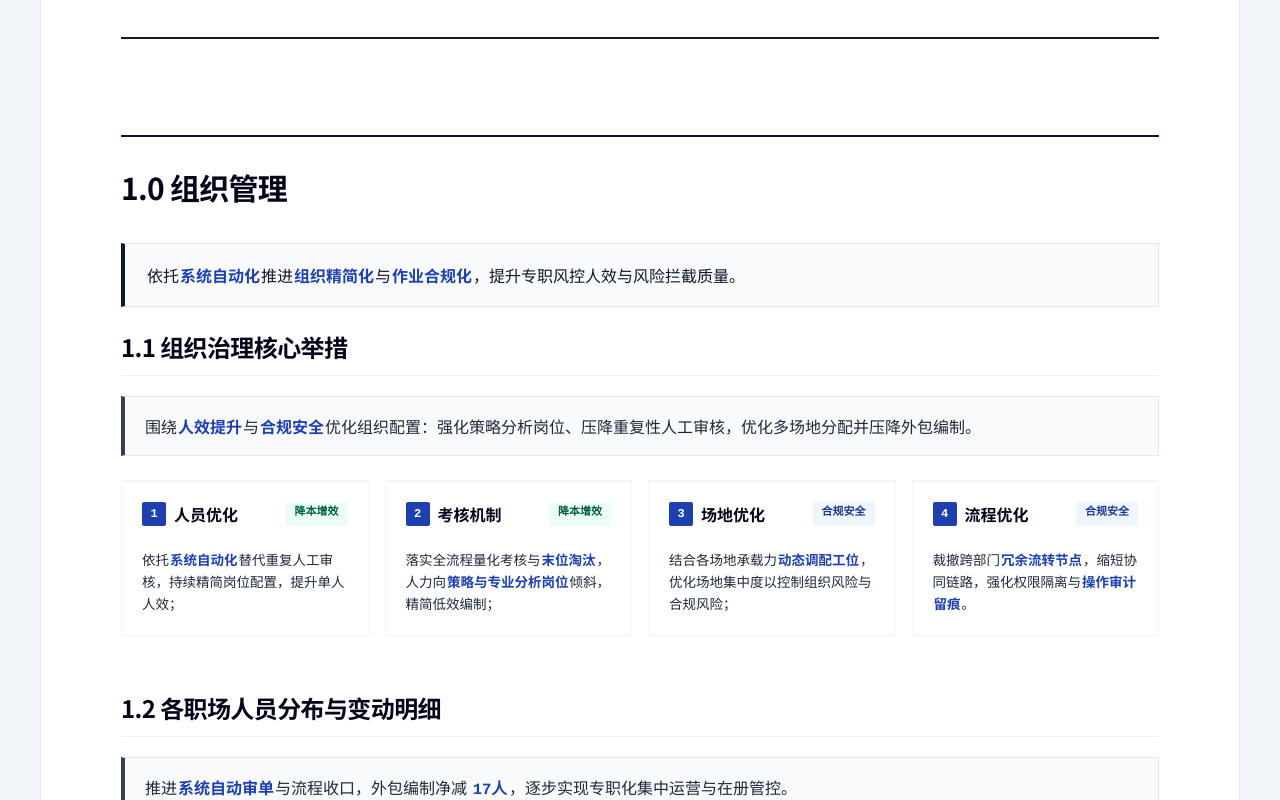
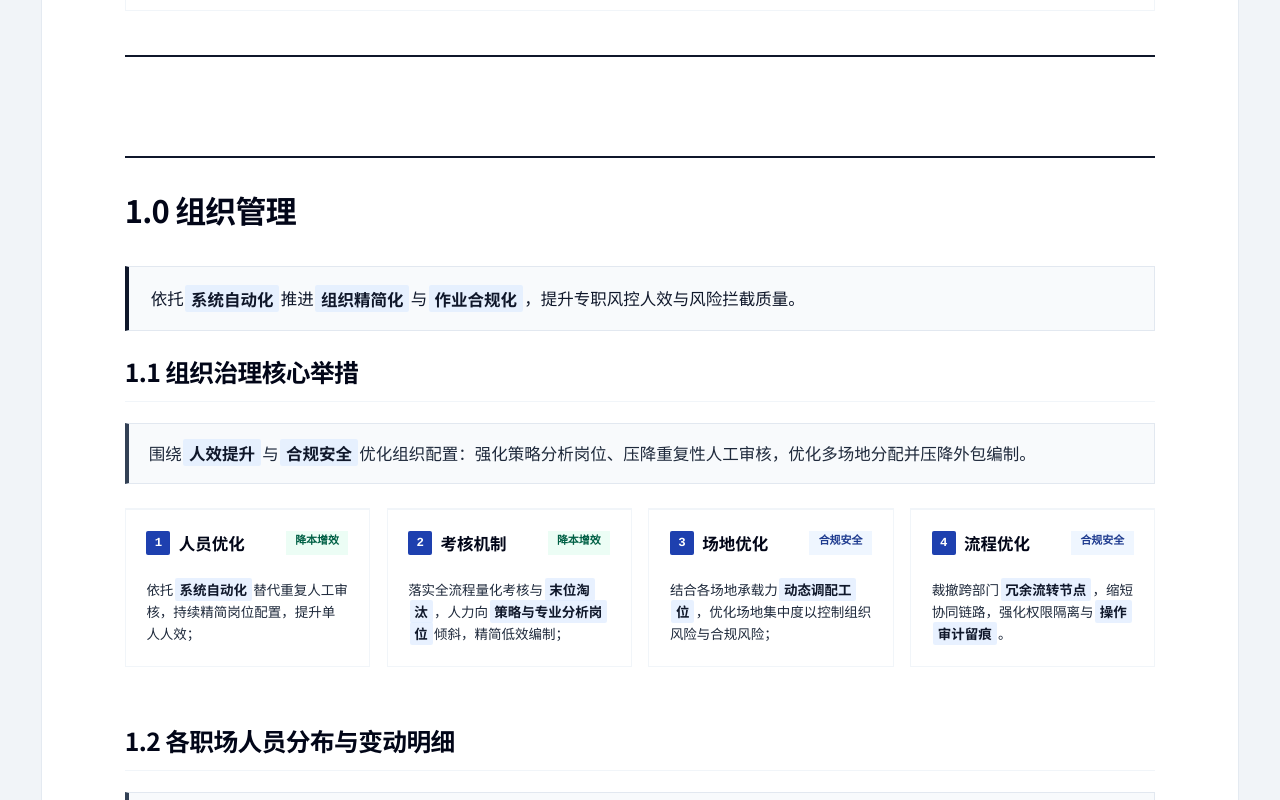
Before and after one commit to imleo824/test15, a React (Vite) app: page / in a window 1280 px wide. Shown: the part 660-1460 px from the top of the page. Built offline with nearby package versions, Linux system fonts and the light colour scheme.

Commit message:
style: optimize typography and layout
- Increase global base font size and line height for improved readability.
- Update CSS variables for report-specific font sizes and weights.
- Refine component UI styling in governance and audit sections to improve visual hierarchy.

```diff
--- a/src/App.tsx
+++ b/src/App.tsx
@@ -16,7 +16,7 @@ export default function App() {
         {/* Executive Binder Folio Page */}
         <article className="report-folio w-full max-w-[1440px] bg-white shadow-xl shadow-slate-300/50 border border-slate-200/90 print:shadow-none print:border-none print:max-w-none print:w-full flex flex-col">
           {/* Main Content Area */}
-          <main className="report-main flex-1 w-full px-6 sm:px-12 lg:px-16 xl:px-20 py-10 lg:py-14 space-y-16 lg:space-y-24 print:px-0 print:py-0 print:space-y-16 text-[15px] sm:text-[16px] leading-relaxed">
+          <main className="report-main flex-1 w-full px-6 sm:px-12 lg:px-16 xl:px-20 py-10 lg:py-14 space-y-16 lg:space-y-24 print:px-0 print:py-0 print:space-y-16 text-[16px] sm:text-[17px] leading-relaxed">
             {/* Cover & Directory */}
             <div id="cover" className="scroll-mt-14">
               <ReportCover />
--- a/src/components/sections/WorldCupGuaranteeReview/TgGovernanceSection.tsx
+++ b/src/components/sections/WorldCupGuaranteeReview/TgGovernanceSection.tsx
@@ -155,56 +155,74 @@ export const TgGovernanceSection: React.FC = () => {
             </span>
           </div>
 
-          <p className="text-xs sm:text-[13.5px] text-slate-700 leading-relaxed font-normal">
+          <p className="text-sm sm:text-[15.5px] text-slate-800 leading-relaxed font-normal">
             推进群聊治理向系统化收口的过程中，需高度警惕<strong>将原本非必要、或可通过系统自动化直接消除的诉求简单包装为内部工单</strong>。工单是刚性审批与审计存证的工具，不能成为承接交互缺陷与系统计算错误的“缓冲区”；凡能在用户前端自主闭环、或底层系统能够根治消除的诉求，必须从源头彻底消灭，杜绝冗余流程形式化工单化。
           </p>
 
-          {/* 典型场景举例：2 列卡片对比 */}
-          <div className="grid grid-cols-1 md:grid-cols-2 gap-3 pt-1">
+          {/* 典型场景举例：3 列卡片 */}
+          <div className="grid grid-cols-1 lg:grid-cols-3 gap-3.5 pt-1">
             {/* 场景 1：用户自主前端闭环（杜绝人工窗口中转） */}
-            <div className="bg-slate-50/80 p-3.5 border border-slate-200 space-y-2">
+            <div className="bg-slate-50/80 p-4 border border-slate-200 space-y-2.5 flex flex-col justify-between">
               <div className="flex items-center justify-between pb-1.5 border-b border-slate-200">
-                <div className="flex items-center gap-1.5 font-bold text-slate-950 text-xs sm:text-sm">
+                <div className="flex items-center gap-1.5 font-bold text-slate-950 text-sm sm:text-base">
                   <span className="w-1.5 h-1.5 bg-slate-900"></span>
-                  <span>场景一 · 用户前端自主发起（免人工窗口中转）</span>
+                  <span>举例一 · 用户前端自主发起（免人工中转）</span>
                 </div>
-                <span className="text-[11px] font-mono font-bold text-emerald-800 bg-emerald-50 px-1.5 py-0.5 border border-emerald-200">
-                  前端自助化
-                </span>
+
               </div>
-              <div className="space-y-1.5 text-xs sm:text-[13px] text-slate-700 leading-relaxed">
+              <div className="space-y-2 text-sm sm:text-[15px] text-slate-700 leading-relaxed">
                 <div>
-                  <strong className="text-slate-900 font-semibold">【典型案例 · 取消提款】：</strong>
-                  完全应当做成用户在<strong>客户端前端一键自主撤销与即时资金回滚</strong>。
+                  <strong className="text-slate-950 font-semibold mr-1">【典型案例 · 取消提款】：</strong>
+                  完全应当做成用户在<strong>客户端前端一键自主撤销</strong>。
                 </div>
                 <div className="text-slate-600">
-                  <strong className="text-slate-900 font-medium">传统弊端：</strong>用户取消提款需联系客服，客服再提报内部工单流转至风控退单，链条冗长且徒增人工负荷；
+                  <strong className="text-slate-950 font-medium">传统弊端：</strong>用户取消提款需联系客服，客服再提报内部工单流转至风控退单，链条冗长且徒增人工负荷；
                   <br />
-                  <strong className="text-slate-900 font-medium">源头治理：</strong>开放前端自助撤销能力后，直接砍断客服与风控的无效流转，从源头归零此类工单。
+                  <strong className="text-slate-950 font-medium">源头治理：</strong>开放前端自助撤销能力后，直接砍断客服与风控的无效流转，从源头归零此类工单。
                 </div>
               </div>
             </div>
 
             {/* 场景 2：底层系统根治缺陷（杜绝系统缺陷派生工单） */}
-            <div className="bg-slate-50/80 p-3.5 border border-slate-200 space-y-2">
+            <div className="bg-slate-50/80 p-4 border border-slate-200 space-y-2.5 flex flex-col justify-between">
               <div className="flex items-center justify-between pb-1.5 border-b border-slate-200">
-                <div className="flex items-center gap-1.5 font-bold text-slate-950 text-xs sm:text-sm">
+                <div className="flex items-center gap-1.5 font-bold text-slate-950 text-sm sm:text-base">
                   <span className="w-1.5 h-1.5 bg-slate-900"></span>
-                  <span>场景二 · 底层系统根治缺陷（免计算错误派生工单）</span>
+                  <span>举例二 · 底层系统根治缺陷（免计算错误）</span>
                 </div>
-                <span className="text-[11px] font-mono font-bold text-blue-900 bg-blue-50 px-1.5 py-0.5 border border-blue-200">
-                  系统技术根治
-                </span>
+
               </div>
-              <div className="space-y-1.5 text-xs sm:text-[13px] text-slate-700 leading-relaxed">
+              <div className="space-y-2 text-sm sm:text-[15px] text-slate-700 leading-relaxed">
                 <div>
-                  <strong className="text-slate-900 font-semibold">【典型案例 · 流水查询与核对】：</strong>
-                  核心在于<strong>从技术根源彻底修复当前系统流水计算逻辑的错误与账目口径偏差</strong>。
+                  <strong className="text-slate-950 font-semibold mr-1">【典型案例 · 流水查询与核对】：</strong>
+                  核心在于<strong>从技术根源彻底修复当前系统流水计算逻辑的错误</strong>。
                 </div>
                 <div className="text-slate-600">
-                  <strong className="text-slate-900 font-medium">传统弊端：</strong>因系统流水计算不准导致玩家频繁咨询客服，客服提报风控工单复核，本末倒置；
+                  <strong className="text-slate-950 font-medium">传统弊端：</strong>因系统流水计算不准导致玩家频繁咨询客服，客服提报风控工单复核，本末倒置；
                   <br />
-                  <strong className="text-slate-900 font-medium">源头治理：</strong>彻底校准流水计算并对用户透明呈现，自然彻底消除工单滋生土壤。
+                  <strong className="text-slate-950 font-medium">源头治理：</strong>彻底校准流水计算并对用户透明呈现，自然彻底消除工单滋生土壤。
+                </div>
+              </div>
+            </div>
+
+            {/* 场景 3：场馆状态自动判定（免人工核验申请解锁） */}
+            <div className="bg-slate-50/80 p-4 border border-slate-200 space-y-2.5 flex flex-col justify-between">
+              <div className="flex items-center justify-between pb-1.5 border-b border-slate-200">
+                <div className="flex items-center gap-1.5 font-bold text-slate-950 text-sm sm:text-base">
+                  <span className="w-1.5 h-1.5 bg-slate-900"></span>
+                  <span>举例三 · 场馆状态自动判定（免人工解锁）</span>
+                </div>
+
+              </div>
+              <div className="space-y-2 text-sm sm:text-[15px] text-slate-700 leading-relaxed">
+                <div>
+                  <strong className="text-slate-950 font-semibold mr-1">【典型案例 · 体育内嵌场馆玩非体育输光不解锁】：</strong>
+                  针对场馆内嵌游戏输光未自动解锁问题，<strong>上线底层自动识别与即时解锁机制</strong>。
+                </div>
+                <div className="text-slate-600">
+                  <strong className="text-slate-950 font-medium">传统弊端：</strong>用户在体育场馆玩内嵌非体育游戏输光后未自动解锁，导致频繁咨询客服并流转风控人工解锁；
+                  <br />
+                  <strong className="text-slate-950 font-medium">源头治理：</strong>由底层系统识别输光状态后自动触发解锁，<strong>减少风控约 15%~20% 的无效咨询与流转</strong>。
                 </div>
               </div>
             </div>
@@ -254,7 +272,7 @@ export const TgGovernanceSection: React.FC = () => {
                   <span>处置策略与成效</span>
                 </div>
                 <p className="text-sm text-slate-900 leading-relaxed font-normal">
-                  一律坚决裁撤注销。<strong className="text-slate-950 font-bold underline decoration-slate-400">已彻底清零关停冗余的线下风控对接群聊</strong>，从源头缩减安全暴露面与无痕操作漏洞。
+                  一律坚决裁撤注销。<strong className="text-slate-950 font-bold">已彻底清零关停冗余的线下风控对接群聊</strong>，从源头缩减安全暴露面与无痕操作漏洞。
                 </p>
               </div>
             </div>
@@ -298,7 +316,7 @@ export const TgGovernanceSection: React.FC = () => {
                   <span>处置策略与成效</span>
                 </div>
                 <p className="text-sm text-slate-900 leading-relaxed font-normal">
-                  严格限制进出权限、记录最小时间清理，<strong className="text-slate-950 font-bold underline decoration-slate-400">严禁流转任何风控单据</strong>，杜绝一切群聊内部无痕业务操作。
+                  严格限制进出权限、记录最小时间清理，<strong className="text-slate-950 font-bold">严禁流转任何风控单据</strong>，杜绝一切群聊内部无痕业务操作。
                 </p>
               </div>
             </div>
@@ -342,7 +360,7 @@ export const TgGovernanceSection: React.FC = () => {
                   <span>处置策略与成效</span>
                 </div>
                 <p className="text-sm text-slate-900 leading-relaxed font-normal">
-                  <strong className="text-slate-950 font-bold underline decoration-slate-400">群聊 100% 注销</strong>，全面迁移至后台系统工单与标准 API 闭环流转，全流程留痕并强制多人复核，综合提效～50%。
+                  <strong className="text-slate-950 font-bold">群聊 100% 注销</strong>，全面迁移至后台系统工单与标准 API 闭环流转，全流程留痕并强制多人复核，综合提效～50%。
                 </p>
               </div>
             </div>
@@ -386,7 +404,7 @@ export const TgGovernanceSection: React.FC = () => {
                   <span>处置策略与成效</span>
                 </div>
                 <p className="text-sm text-slate-900 leading-relaxed font-normal">
-                  <strong className="text-slate-950 font-bold underline decoration-slate-400">需协同各方工单建设就绪后统一切换</strong>，待对接部门工单流程闭环上线后，即可全量切换注销。
+                  <strong className="text-slate-950 font-bold">需协同各方工单建设就绪后统一切换</strong>，待对接部门工单流程闭环上线后，即可全量切换注销。
                 </p>
               </div>
             </div>
@@ -436,23 +454,23 @@ export const TgGovernanceSection: React.FC = () => {
                   </div>
 
                   {/* 左列卡片 1 (风险 1) */}
-                  <div className="border border-slate-200 bg-white p-4 sm:p-4.5 space-y-2 border-l-4 border-l-rose-600 flex-1 flex flex-col justify-start">
-                    <div className="flex items-center gap-2 text-xs sm:text-sm font-bold text-slate-900">
-                      <AlertTriangle className="w-4 h-4 text-rose-600 shrink-0" />
+                  <div className="border border-slate-200 bg-white p-4 sm:p-5 space-y-2.5 border-l-4 border-l-rose-600 flex-1 flex flex-col justify-start">
+                    <div className="flex items-center gap-2 text-sm sm:text-base font-bold text-slate-950">
+                      <AlertTriangle className="w-4.5 h-4.5 text-rose-600 shrink-0" />
                       <span>风险 1：跨群明文检索暴露，敏感记录缺乏隔离</span>
                     </div>
-                    <p className="text-xs sm:text-[13.5px] text-slate-700 leading-relaxed font-normal">
+                    <p className="text-sm sm:text-[15px] text-slate-700 leading-relaxed font-normal">
                       在搜索栏中键入任一会员账号（如 <code className="bg-slate-100 px-1.5 py-0.5 font-mono font-bold text-slate-900 rounded">qweasd123</code>），<strong>该账号在所有历史群、对接群中的敏感聊天记录将被一览无余</strong>，导致会员核心资产与风控判定信息跨群裸露，存在严重数据外泄隐患。
                     </p>
                   </div>
 
                   {/* 左列卡片 2 (风险 2) */}
-                  <div className="border border-slate-200 bg-white p-4 sm:p-4.5 space-y-2 border-l-4 border-l-amber-600 flex-1 flex flex-col justify-start">
-                    <div className="flex items-center gap-2 text-xs sm:text-sm font-bold text-slate-900">
-                      <FileWarning className="w-4 h-4 text-amber-600 shrink-0" />
+                  <div className="border border-slate-200 bg-white p-4 sm:p-5 space-y-2.5 border-l-4 border-l-amber-600 flex-1 flex flex-col justify-start">
+                    <div className="flex items-center gap-2 text-sm sm:text-base font-bold text-slate-950">
+                      <FileWarning className="w-4.5 h-4.5 text-amber-600 shrink-0" />
                       <span>风险 2：口头催单报单，缺乏审计留痕</span>
                     </div>
-                    <p className="text-xs sm:text-[13.5px] text-slate-700 leading-relaxed font-normal">
+                    <p className="text-sm sm:text-[15px] text-slate-700 leading-relaxed font-normal">
                       群内人工发消息催单、上标报单极易被刷屏遗漏，且缺乏正规的系统审批权限隔离与操作审计流水，容易滋生人情操作与私下协调。
                     </p>
                   </div>
@@ -481,23 +499,23 @@ export const TgGovernanceSection: React.FC = () => {
                   </div>
 
                   {/* 右列卡片 1 (成效 1) */}
-                  <div className="border border-blue-200 bg-blue-50/30 p-4 sm:p-4.5 space-y-2 border-l-4 border-l-blue-600 flex-1 flex flex-col justify-start">
-                    <div className="flex items-center gap-2 text-xs sm:text-sm font-bold text-blue-950">
-                      <Check className="w-4 h-4 text-blue-600 shrink-0 stroke-[3]" />
+                  <div className="border border-blue-200 bg-blue-50/30 p-4 sm:p-5 space-y-2.5 border-l-4 border-l-blue-600 flex-1 flex flex-col justify-start">
+                    <div className="flex items-center gap-2 text-sm sm:text-base font-bold text-blue-950">
+                      <Check className="w-4.5 h-4.5 text-blue-600 shrink-0 stroke-[3]" />
                       <span>成效 1：工单系统收口，敏感数据脱敏隔离</span>
                     </div>
-                    <p className="text-xs sm:text-[13.5px] text-slate-700 leading-relaxed font-normal">
+                    <p className="text-sm sm:text-[15px] text-slate-700 leading-relaxed font-normal">
                       彻底关闭所有线下业务报单群，全部 <strong>12 项业务 100% 迁移至内部风控工单系统</strong>。会员虚拟币地址与流水信息仅限授权角色在系统内加密脱敏调阅，杜绝跨群检索与数据外泄。
                     </p>
                   </div>
 
                   {/* 右列卡片 2 (成效 2) */}
-                  <div className="border border-blue-200 bg-blue-50/30 p-4 sm:p-4.5 space-y-2 border-l-4 border-l-blue-600 flex-1 flex flex-col justify-start">
-                    <div className="flex items-center gap-2 text-xs sm:text-sm font-bold text-blue-950">
-                      <Check className="w-4 h-4 text-blue-600 shrink-0 stroke-[3]" />
+                  <div className="border border-blue-200 bg-blue-50/30 p-4 sm:p-5 space-y-2.5 border-l-4 border-l-blue-600 flex-1 flex flex-col justify-start">
+                    <div className="flex items-center gap-2 text-sm sm:text-base font-bold text-blue-950">
+                      <Check className="w-4.5 h-4.5 text-blue-600 shrink-0 stroke-[3]" />
                       <span>成效 2：标准化审批流，100% 审计存证溯源</span>
                     </div>
-                    <p className="text-xs sm:text-[13.5px] text-slate-700 leading-relaxed font-normal">
+                    <p className="text-sm sm:text-[15px] text-slate-700 leading-relaxed font-normal">
                       所有催单、上标与复审全流程嵌入工单流转，实行<strong>多级权限管控与不可篡改的系统日志审计存证</strong>，杜绝口头人情单与沟通遗漏。
                     </p>
                   </div>
--- a/src/index.css
+++ b/src/index.css
@@ -35,18 +35,18 @@
     --report-space-8: 44px;
     --report-space-9: 52px;
     --report-space-10: 64px;
-    --report-font-caption: 12px;
-    --report-font-small: 14px;
-    --report-font-body: 16px;
-    --report-font-emphasis: 18px;
-    --report-font-panel-title: 21px;
-    --report-font-section-title: 25px;
-    --report-font-chapter-title: 30px;
-    --report-font-cover-title: 40px;
+    --report-font-caption: 13px;
+    --report-font-small: 15px;
+    --report-font-body: 16.5px;
+    --report-font-emphasis: 19px;
+    --report-font-panel-title: 22px;
+    --report-font-section-title: 26px;
+    --report-font-chapter-title: 32px;
+    --report-font-cover-title: 42px;
     --report-weight-regular: 400;
     --report-weight-medium: 500;
-    --report-weight-semibold: 600;
-    --report-weight-bold: 700;
+    --report-weight-semibold: 700;
+    --report-weight-bold: 800;
     --report-chart-height: 320px;
     --report-panel-gap: 28px;
     --report-panel-padding-y: 20px;
@@ -57,14 +57,14 @@
   html {
     background: #f1f4f8;
     scroll-behavior: auto;
-    font-size: 16px;
+    font-size: 16.5px;
   }
 
   body {
     background: #f1f4f8;
     color: var(--report-ink);
-    font-size: 16px;
-    line-height: 1.7;
+    font-size: 16.5px;
+    line-height: 1.75;
     font-variant-numeric: tabular-nums;
   }
 
@@ -1184,48 +1184,60 @@
   .report-note p,
   .report-note li {
     color: var(--report-ink) !important;
-    font-size: var(--report-font-small);
-    line-height: 1.6;
+    font-size: 16px !important;
+    line-height: 1.75 !important;
     font-weight: 500;
   }
 
   .report-core-underline {
-    color: var(--report-blue) !important;
-    border-bottom: 0;
-    padding-bottom: 0;
+    color: #0f172a !important;
+    font-weight: 750 !important;
+    background: rgba(224, 236, 255, 0.75) !important;
+    border-bottom: 0 !important;
+    text-decoration: none !important;
+    padding: 0.1em 0.35em !important;
+    border-radius: 2px !important;
     box-decoration-break: clone;
     -webkit-box-decoration-break: clone;
-    font-weight: 600;
     line-height: inherit;
-    margin: 0 1px;
+    margin: 0 1.5px;
+    display: inline;
   }
 
   .report-shell .report-number {
-    color: var(--report-blue) !important;
+    color: #0f172a !important;
     font-family: var(--font-mono);
     font-variant-numeric: tabular-nums;
-    font-size: 0.98em;
+    font-size: 1.02em;
     line-height: 1;
     vertical-align: baseline;
-    letter-spacing: -0.005em;
-    font-weight: 700;
-    background: transparent;
+    letter-spacing: -0.01em;
+    font-weight: 800 !important;
+    background: rgba(241, 245, 249, 0.9);
+    border-bottom: 0;
+    text-decoration: none !important;
+    padding: 0.08em 0.3em;
+    border-radius: 2px;
     box-decoration-break: clone;
     -webkit-box-decoration-break: clone;
-    padding: 0;
-    margin: 0 2px;
+    margin: 0 1.5px;
+    display: inline;
   }
 
   .report-shell .report-number-risk {
     color: var(--report-danger) !important;
-    font-weight: 700;
-    background: transparent;
+    font-weight: 800 !important;
+    background: rgba(254, 242, 242, 0.9) !important;
+    border-bottom: 0 !important;
+    text-decoration: none !important;
   }
 
   .report-shell .report-number-safe {
     color: #0f172a !important;
-    font-weight: 700;
-    background: transparent;
+    font-weight: 800 !important;
+    background: rgba(240, 253, 244, 0.9) !important;
+    border-bottom: 0 !important;
+    text-decoration: none !important;
   }
 
   .report-status-card {
@@ -3397,24 +3409,30 @@
   /* Final projection-report calibration: make hierarchy legible without turning
      every explanatory sentence into a visual heading.  These rules sit on the
      shared report primitives so the same treatment is inherited by each chapter. */
+  /* Unified hierarchy & emphasis for executive report readability */
   .report-shell :is(p, li, td, .report-panel-description, .report-note-content) {
+    font-size: 15.5px;
+    line-height: 1.72;
     font-weight: var(--report-weight-medium);
   }
 
   .report-shell :is(p, li, td) strong {
-    font-weight: var(--report-weight-semibold);
-  }
-
-  .report-shell :is(p, li).font-bold,
-  .report-shell :is(p, li).font-black,
-  .report-shell .report-panel-description.font-bold,
-  .report-shell .report-panel-description.font-black {
-    font-weight: var(--report-weight-medium) !important;
-  }
-
-  .report-shell :is(p, li).font-bold strong,
-  .report-shell :is(p, li).font-black strong {
-    font-weight: var(--report-weight-semibold) !important;
+    font-weight: 750 !important;
+    color: #0f172a !important;
+  }
+
+  /* Unified highlight styling for emphasized keywords and core phrases in body copy */
+  .report-shell :is(p, li, .report-note-content) strong:not([class*="font-mono"]):not([class*="text-2xl"]):not([class*="text-3xl"]):not([class*="text-4xl"]):not([class*="text-5xl"]):not(.report-number):not(.report-sequence-badge):not(.report-badge) {
+    color: #0f172a !important;
+    font-weight: 750 !important;
+    background: rgba(224, 236, 255, 0.75) !important;
+    border-bottom: 0 !important;
+    text-decoration: none !important;
+    padding: 0.1em 0.35em !important;
+    border-radius: 2px !important;
+    box-decoration-break: clone;
+    -webkit-box-decoration-break: clone;
+    display: inline;
   }
 
   .report-surface {
```
Also changed, not shown: src/components/sections/WorldCupGuaranteeReview/SystemAuditEvolutionSection.tsx (+51 -53 lines).
